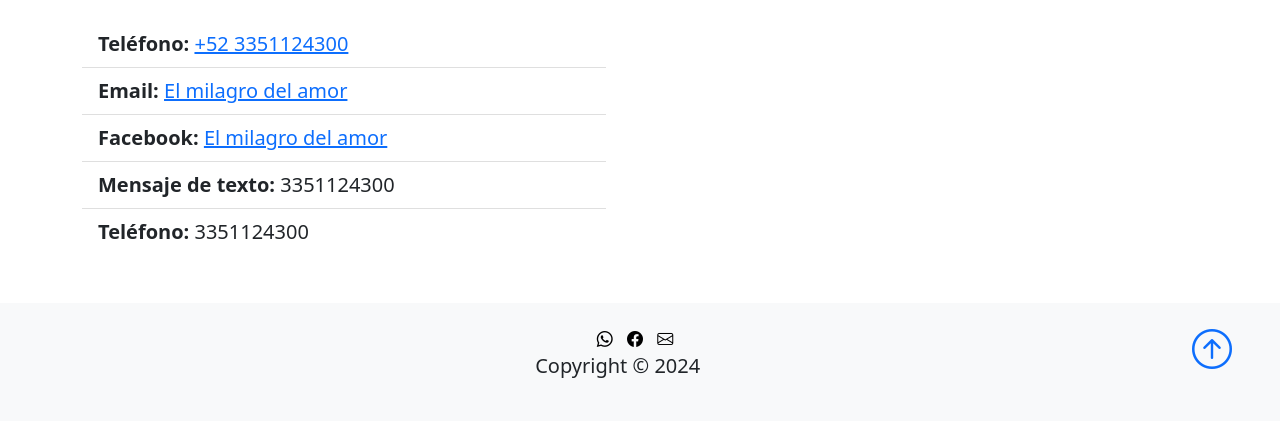
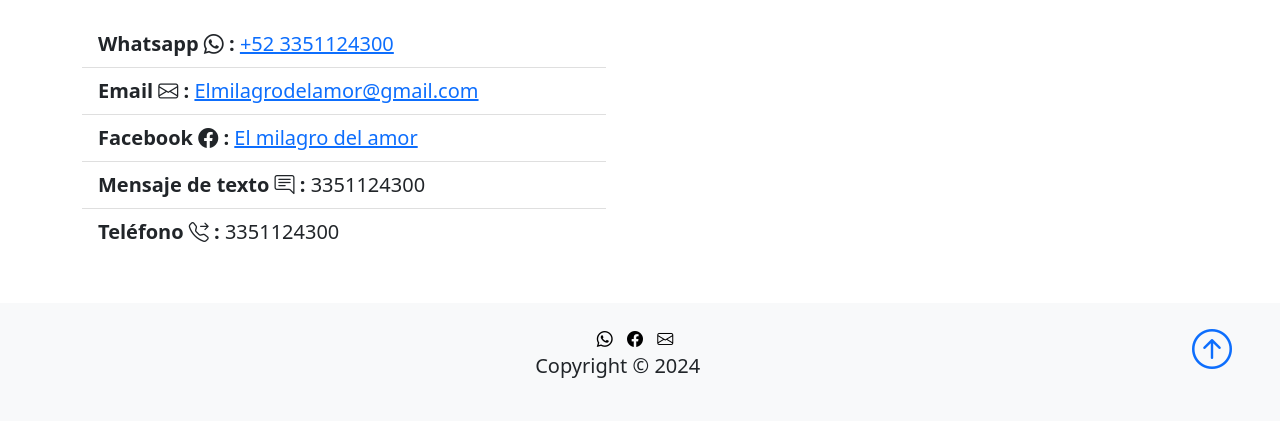
Before and after one commit to NelsonOrtiz94/milagro-front, a plain HTML site: page enlace/productos.html in a window 1280 px wide. Shown: the part 4386-4807 px from the top of the page. Drawn offline with nearby package versions, Linux system fonts and the light colour scheme.

Commit message:
Se agregan iconos junto a los nombres de redes sociales y demas formas de contacto

```diff
--- a/enlace/productos.html
+++ b/enlace/productos.html
@@ -241,23 +241,23 @@
                     </h2>
                     <ul class="list-group list-group-flush lead">
                         <li class="list-group-item">
-                            <span class="fw-bold">Teléfono:</span>
+                            <span class="fw-bold">Whatsapp <i class="bi bi-whatsapp"></i> :</span>
                             <a href="https://w.app/w4kru9" target="_blank">+52 3351124300</a>
                         </li>
                         <li class="list-group-item">
-                            <span class="fw-bold">Email:</span>
-                            <a href="https://mail.google.com/mail/?view=cm&to=luciamtz.0214@gmail.com" target="_blank">El milagro del amor</a>
+                            <span class="fw-bold">Email <i class="bi bi-envelope"></i> :</span>
+                            <a href="https://mail.google.com/mail/?view=cm&to=luciamtz.0214@gmail.com" target="_blank">Elmilagrodelamor@gmail.com</a>
                         </li>
                         <li class="list-group-item">
-                            <span class="fw-bold">Facebook:</span>
+                            <span class="fw-bold">Facebook <i class="bi bi-facebook"></i> :</span>
                             <a href="https://acortar.link/iyVFSS" target="_blank">El milagro del amor</a>
                         </li>
                         <li class="list-group-item">
-                            <span class="fw-bold">Mensaje de texto:</span>
+                            <span class="fw-bold">Mensaje de texto <i class="bi bi-chat-right-text"></i> :</span>
                             3351124300
                         </li>
                         <li class="list-group-item">
-                            <span class="fw-bold">Teléfono:</span>
+                            <span class="fw-bold">Teléfono <i class="bi bi-telephone-forward"></i> : </span>
                              3351124300
                         </li>
                     </ul>
```
Also changed, not shown: enlace/index.html (+5 -5 lines).
